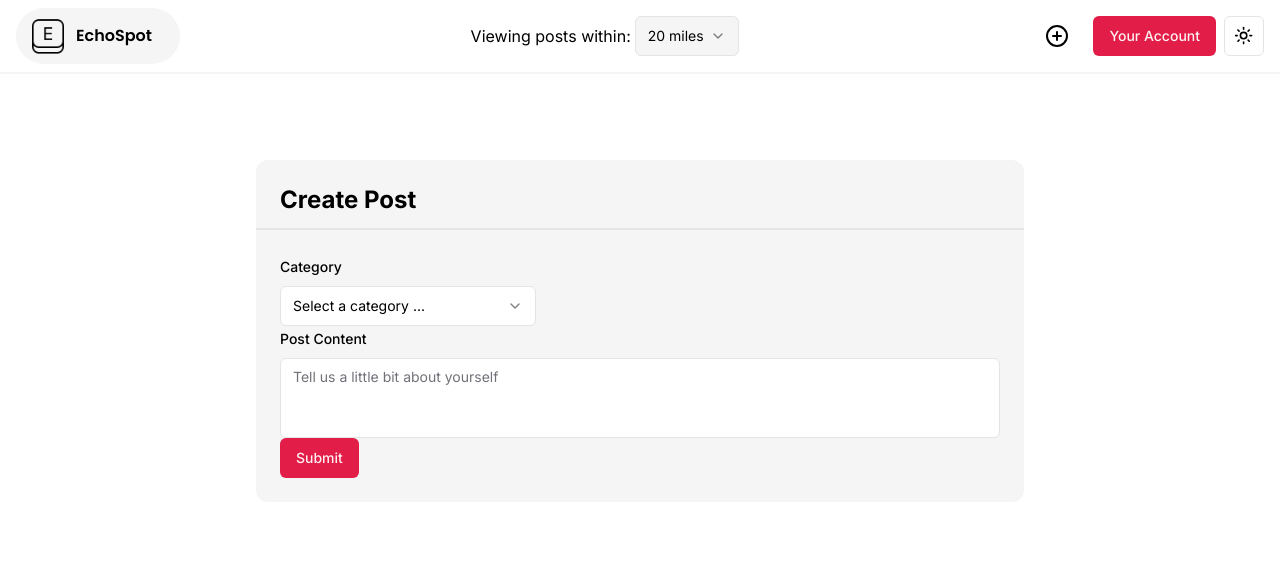
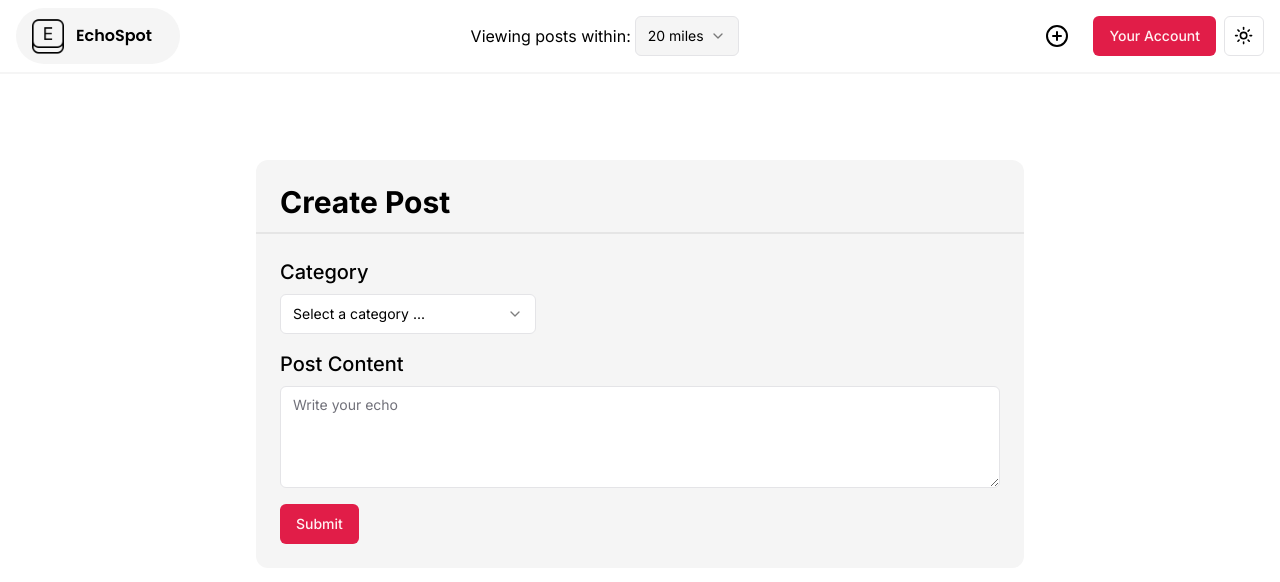
Before and after one commit to WillGraham36/echo-spot, a Next.js app in the folder client/: page /create in a window 1280 px wide. Shown: the top 582 px of the page. Built offline with nearby package versions, Linux system fonts and the light colour scheme; no server answers; sample sign-in values are in the browser's storage.

Commit message:
build: added auto resizing text area for posting

```diff
--- a/client/app/create/_components/PostForm.tsx
+++ b/client/app/create/_components/PostForm.tsx
@@ -21,6 +21,7 @@ import { Input } from "@/components/ui/input"
 import { Textarea } from "@/components/ui/textarea"
 import { useForm } from "react-hook-form"
 import { zodResolver } from "@hookform/resolvers/zod";
+import { AutosizeTextarea } from "@/components/ui/autosize-textarea";
 
 
 const FormSchema = z.object({
@@ -54,8 +55,8 @@ const PostForm = () => {
                     control={form.control}
                     name="category"
                     render={({ field }) => (
-                        <FormItem>
-                            <FormLabel>Category</FormLabel>
+                        <FormItem className="">
+                            <FormLabel className="font-medium text-xl">Category</FormLabel>
                             <Select onValueChange={field.onChange} defaultValue={field.value}>
                                 <FormControl>
                                     <SelectTrigger className="w-full md:w-64">
@@ -77,12 +78,13 @@ const PostForm = () => {
                     control={form.control}
                     name="postContent"
                     render={({ field }) => (
-                        <FormItem>
-                            <FormLabel>Post Content</FormLabel>
+                        <FormItem className="py-4">
+                            <FormLabel className="font-medium text-xl">Post Content</FormLabel>
                             <FormControl>
-                                <Textarea
-                                    placeholder="Tell us a little bit about yourself"
-                                    className="resize-none"
+                                <AutosizeTextarea
+                                    placeholder="Write your echo"
+                                    maxHeight={500}
+                                    minHeight={100}
                                     {...field}
                                 />
                             </FormControl>
--- a/client/app/create/page.tsx
+++ b/client/app/create/page.tsx
@@ -7,7 +7,7 @@ const CreatePostPage = () => {
             <div className="w-[100%] md:w-[60%] md:bg-neutral-100 md:dark:bg-neutral-800 md:rounded-xl">
 
                 <div className="w-full border-b-2 border-neutral-200 dark:border-neutral-700 px-6 pt-6 pb-3">
-                    <h1 className="text-2xl font-bold">
+                    <h1 className="text-3xl font-bold">
                         Create Post
                     </h1>
                 </div>
--- /dev/null
+++ b/client/components/ui/autosize-textarea.tsx
@@ -0,0 +1,105 @@
+'use client';
+import * as React from 'react';
+import { cn } from '@/lib/utils';
+import { useImperativeHandle } from 'react';
+
+interface UseAutosizeTextAreaProps {
+    textAreaRef: HTMLTextAreaElement | null;
+    minHeight?: number;
+    maxHeight?: number;
+    triggerAutoSize: string;
+}
+
+export const useAutosizeTextArea = ({
+    textAreaRef,
+    triggerAutoSize,
+    maxHeight = Number.MAX_SAFE_INTEGER,
+    minHeight = 0,
+}: UseAutosizeTextAreaProps) => {
+    const [init, setInit] = React.useState(true);
+    React.useEffect(() => {
+        // We need to reset the height momentarily to get the correct scrollHeight for the textarea
+        const offsetBorder = 2;
+        if (textAreaRef) {
+            if (init) {
+                textAreaRef.style.minHeight = `${minHeight + offsetBorder}px`;
+                if (maxHeight > minHeight) {
+                    textAreaRef.style.maxHeight = `${maxHeight}px`;
+                }
+                setInit(false);
+            }
+            textAreaRef.style.height = `${minHeight + offsetBorder}px`;
+            const scrollHeight = textAreaRef.scrollHeight;
+            // We then set the height directly, outside of the render loop
+            // Trying to set this with state or a ref will product an incorrect value.
+            if (scrollHeight > maxHeight) {
+                textAreaRef.style.height = `${maxHeight}px`;
+            } else {
+                textAreaRef.style.height = `${scrollHeight + offsetBorder}px`;
+            }
+        }
+    }, [textAreaRef, triggerAutoSize]);
+};
+
+export type AutosizeTextAreaRef = {
+    textArea: HTMLTextAreaElement;
+    maxHeight: number;
+    minHeight: number;
+};
+
+type AutosizeTextAreaProps = {
+    maxHeight?: number;
+    minHeight?: number;
+} & React.TextareaHTMLAttributes<HTMLTextAreaElement>;
+
+export const AutosizeTextarea = React.forwardRef<AutosizeTextAreaRef, AutosizeTextAreaProps>(
+    (
+        {
+            maxHeight = Number.MAX_SAFE_INTEGER,
+            minHeight = 52,
+            className,
+            onChange,
+            value,
+            ...props
+        }: AutosizeTextAreaProps,
+        ref: React.Ref<AutosizeTextAreaRef>,
+    ) => {
+        const textAreaRef = React.useRef<HTMLTextAreaElement | null>(null);
+        const [triggerAutoSize, setTriggerAutoSize] = React.useState('');
+
+        useAutosizeTextArea({
+            textAreaRef: textAreaRef.current,
+            triggerAutoSize: triggerAutoSize,
+            maxHeight,
+            minHeight,
+        });
+
+        useImperativeHandle(ref, () => ({
+            textArea: textAreaRef.current as HTMLTextAreaElement,
+            focus: () => textAreaRef.current?.focus(),
+            maxHeight,
+            minHeight,
+        }));
+
+        React.useEffect(() => {
+            setTriggerAutoSize(value as string);
+        }, [props?.defaultValue, value]);
+
+        return (
+            <textarea
+                {...props}
+                value={value}
+                ref={textAreaRef}
+                className={cn(
+                    'flex w-full rounded-md border border-input bg-background px-3 py-2 text-sm ring-offset-background placeholder:text-muted-foreground focus-visible:outline-none focus-visible:ring-2 focus-visible:ring-ring focus-visible:ring-offset-2 disabled:cursor-not-allowed disabled:opacity-50',
+                    className,
+                )}
+                onChange={(e) => {
+                    setTriggerAutoSize(e.target.value);
+                    onChange?.(e);
+                }}
+            />
+        );
+    },
+);
+AutosizeTextarea.displayName = 'AutosizeTextarea';
```
